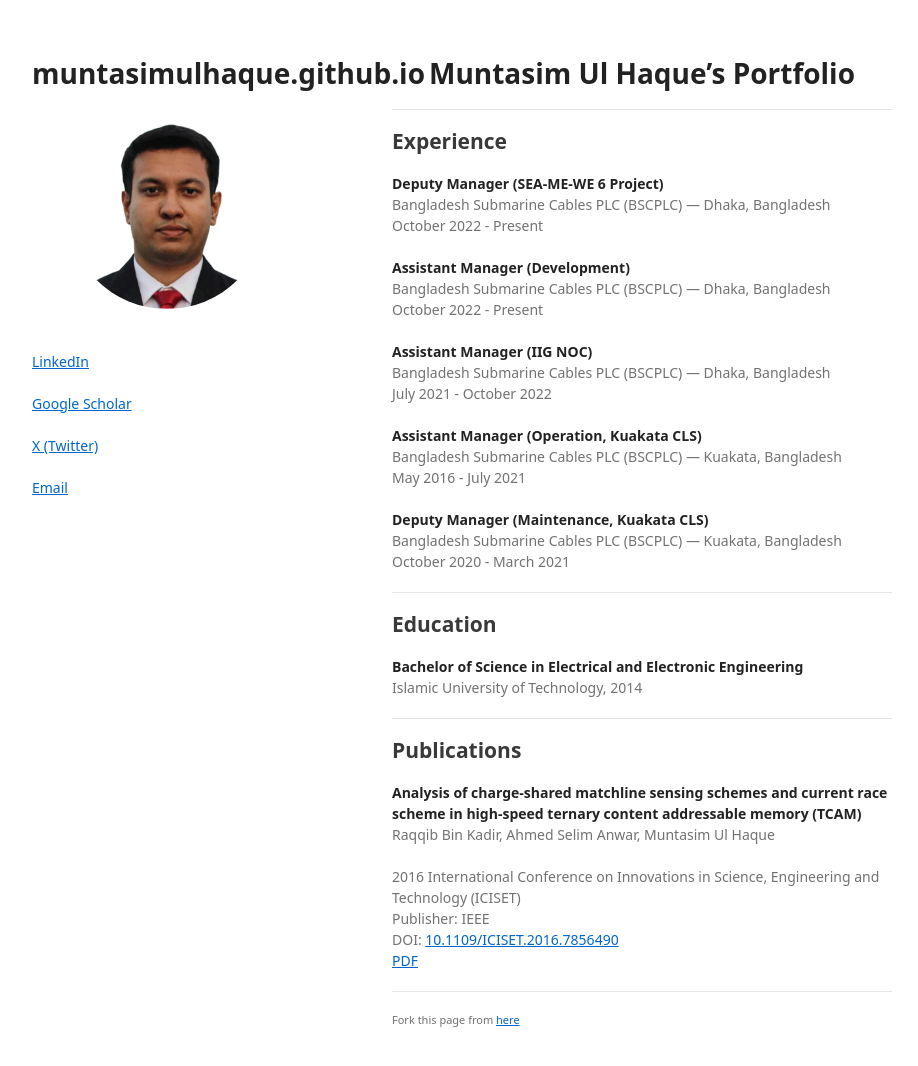
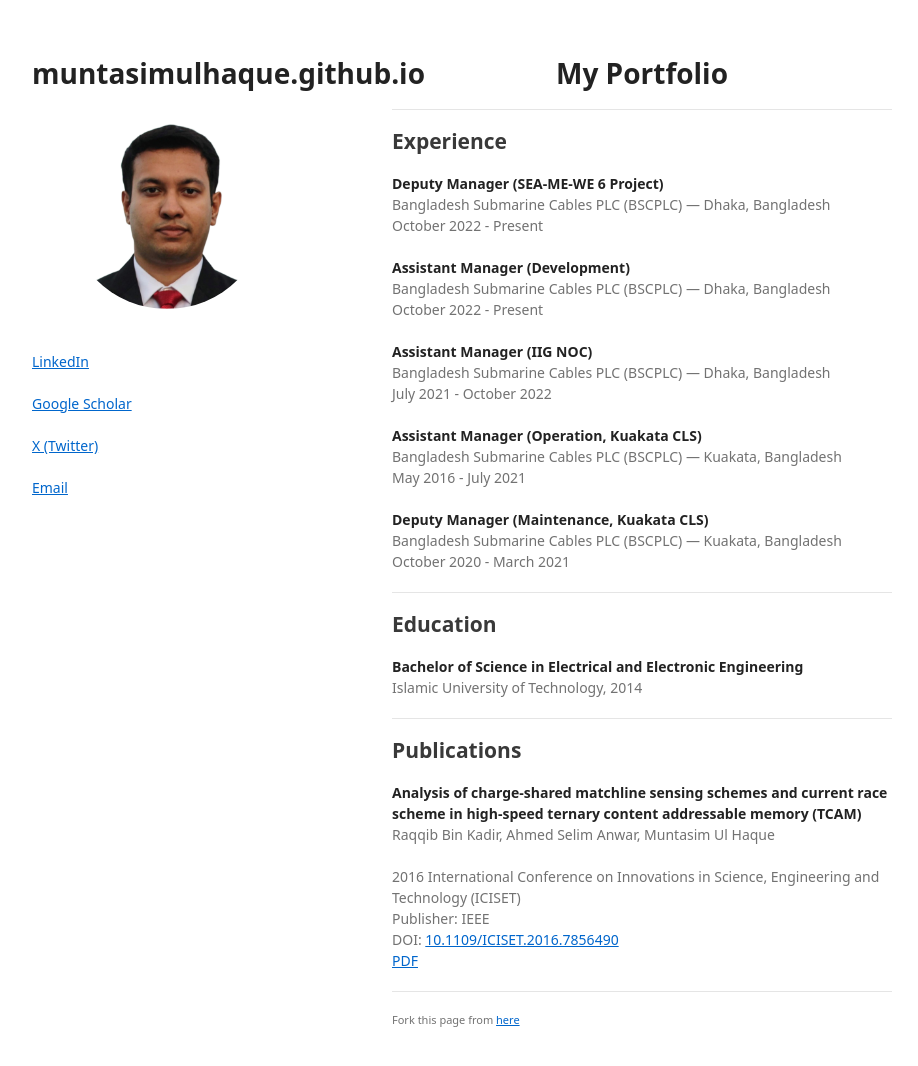
Before and after one commit to muntasimulhaque/muntasimulhaque.github.io, a Jekyll site: the page built from index.md, in a window 1280 px wide and 1099 px high. Shown: the top 1066 px of the window, without its empty margins (178-1096 px from the left). Built offline with Jekyll 4.4.1, drawn with Linux system fonts in a browser that asks for light colours; our own code applies the rules of GitHub Pages for plain Markdown files; a script that is not in the unit is left out.

Commit message:
Update index.md

```diff
--- a/index.md
+++ b/index.md
@@ -1,4 +1,4 @@
-# Muntasim Ul Haque's Portfolio
+# My Portfolio
 ---
 
 ## Experience
```
